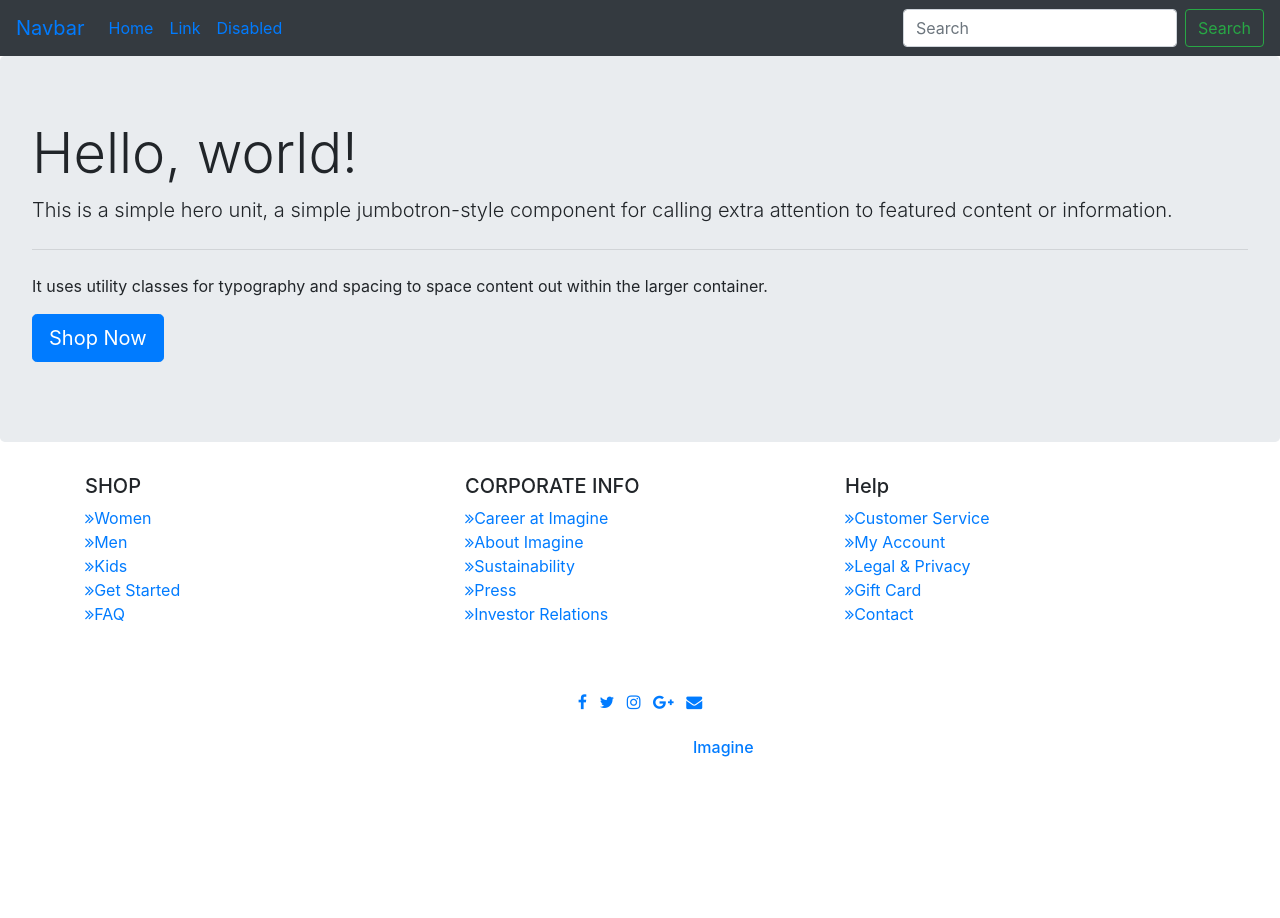
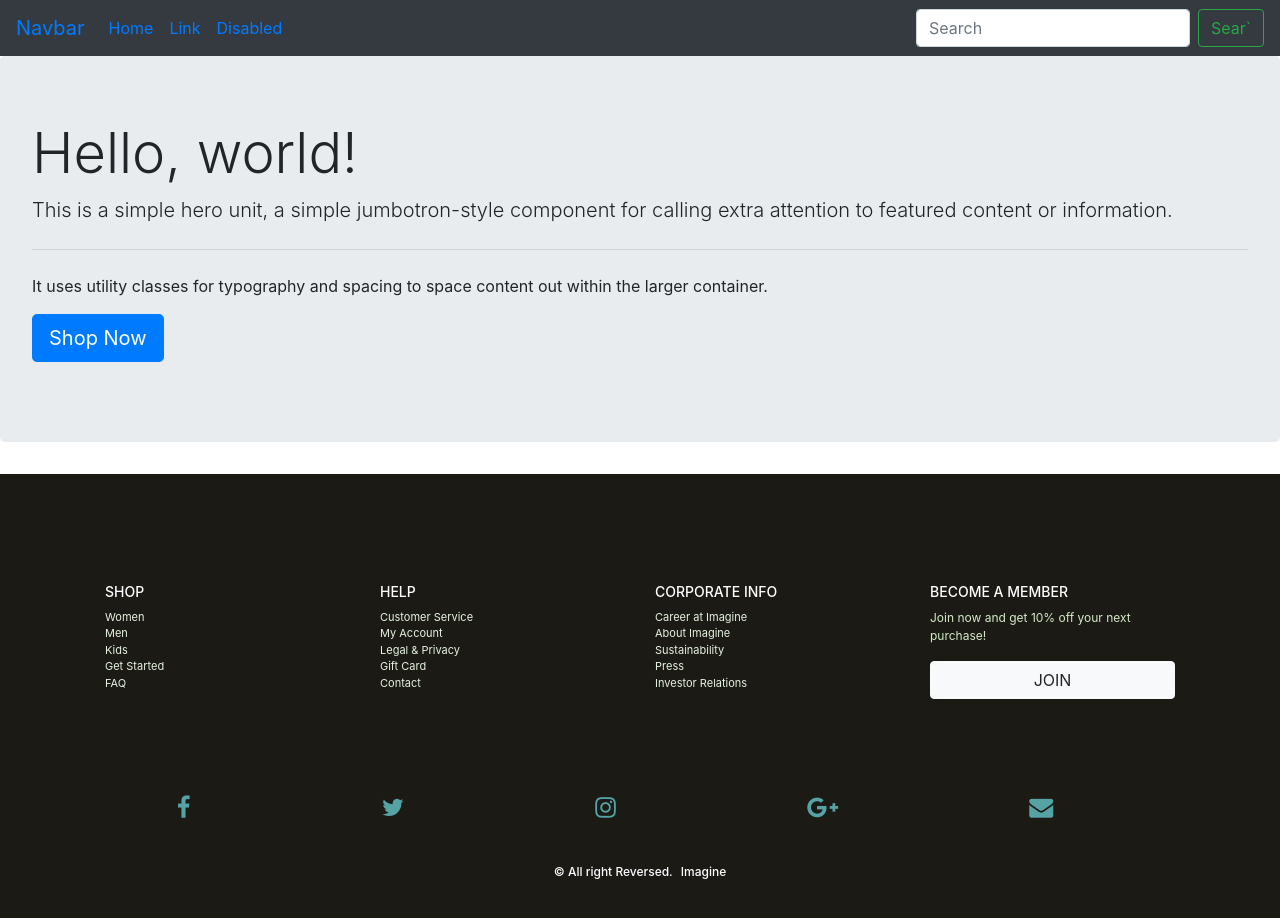
Before and after one commit to mq-5/Imagine, a plain HTML site: page index.html in a window 1280 px wide. Before the commit the page ends 800 px from the top, so only its background shows below. Drawn offline with nearby package versions, Linux system fonts and the light colour scheme.

Commit message:
Fixed Footer

```diff
--- a/index.html
+++ b/index.html
@@ -62,7 +62,7 @@
             aria-label="Search"
           />
           <button class="btn btn-outline-success my-2 my-sm-0" type="submit">
-            Search
+            Sear`
           </button>
         </form>
       </div>
@@ -76,60 +76,73 @@
             <a class="btn btn-primary btn-lg" href="#" role="button">Shop Now</a>
           </p>
         </div>
-    <section id="footer">
+    <!-- Footer --> <section id="footer">
       <div class="container">
-        <div class="row text-center text-xs-center text-sm-left text-md-left">
-          <div class="col-xs-12 col-sm-4 col-md-4">
+        <!-- Div-Row Text Links-->
+        <div class="row row-links text-center text-xs-center text-sm-left text-md-left">
+          <!-- Div-Col Shop -->
+          <div class="footer-col col-xs-12 col-sm-4 col-md-6 col-lg-3">
             <h5>SHOP</h5>
             <ul class="list-unstyled quick-links">
-              <li><a href="javascript:void();"><i class="fa fa-angle-double-right"></i>Women</a></li>
-              <li><a href="javascript:void();"><i class="fa fa-angle-double-right"></i>Men</a></li>
-              <li><a href="javascript:void();"><i class="fa fa-angle-double-right"></i>Kids</a></li>
-              <li><a href="javascript:void();"><i class="fa fa-angle-double-right"></i>Get Started</a></li>
-              <li><a href="javascript:void();"><i class="fa fa-angle-double-right"></i>FAQ</a></li>
+              <li><a href="javascript:void();">Women</a></li>
+              <li><a href="javascript:void();">Men</a></li>
+              <li><a href="javascript:void();">Kids</a></li>
+              <li><a href="javascript:void();">Get Started</a></li>
+              <li><a href="javascript:void();">FAQ</a></li>
             </ul>
           </div>
-          <div class="col-xs-12 col-sm-4 col-md-4">
+          <!-- Div-Col Help -->
+          <div class="footer-col col-xs-12 col-sm-4 col-md-6 col-lg-3">
+            <h5>HELP</h5>
+            <ul class="list-unstyled quick-links">
+              <li><a href="javascript:void();">Customer Service</a></li>
+              <li><a href="javascript:void();">My Account</a></li>
+              <li><a href="javascript:void();">Legal & Privacy</a></li>
+              <li><a href="javascript:void();">Gift Card</a></li>
+              <li><a href="javascript:void();">Contact</a></li>
+            </ul>
+          </div>
+          <!-- Div-Col Corporate Info -->
+          <div class="footer-col col-xs-12 col-sm-4 col-md-6 col-lg-3">
             <h5>CORPORATE INFO</h5>
             <ul class="list-unstyled quick-links">
-              <li><a href="javascript:void();"><i class="fa fa-angle-double-right"></i>Career at Imagine</a></li>
-              <li><a href="javascript:void();"><i class="fa fa-angle-double-right"></i>About Imagine</a></li>
-              <li><a href="javascript:void();"><i class="fa fa-angle-double-right"></i>Sustainability</a></li>
-              <li><a href="javascript:void();"><i class="fa fa-angle-double-right"></i>Press</a></li>
-              <li><a href="javascript:void();"><i class="fa fa-angle-double-right"></i>Investor Relations</a></li>
+              <li><a href="javascript:void();">Career at Imagine</a></li>
+              <li><a href="javascript:void();">About Imagine</a></li>
+              <li><a href="javascript:void();">Sustainability</a></li>
+              <li><a href="javascript:void();">Press</a></li>
+              <li><a href="javascript:void();">Investor Relations</a></li>
             </ul>
           </div>
-          <div class="col-xs-12 col-sm-4 col-md-4">
-            <h5>Help</h5>
-            <ul class="list-unstyled quick-links">
-              <li><a href="javascript:void();"><i class="fa fa-angle-double-right"></i>Customer Service</a></li>
-              <li><a href="javascript:void();"><i class="fa fa-angle-double-right"></i>My Account</a></li>
-              <li><a href="javascript:void();"><i class="fa fa-angle-double-right"></i>Legal & Privacy</a></li>
-              <li><a href="javascript:void();"><i class="fa fa-angle-double-right"></i>Gift Card</a></li>
-              <li><a href="javascript:void();"><i class="fa fa-angle-double-right"></i>Contact</a></li>
-            </ul>
+          <!-- Div-Col Become a Member -->
+          <div class="footer-col col-xs-12 col-sm-12 col-md-6 col-lg-3">
+            <h5>BECOME A MEMBER</h5>
+            <p>Join now and get 10% off your next purchase!</p>
+            <button type="button" class="btn btn-light btn-block">JOIN</button>
           </div>
         </div>
-        <div class="row">
+        <!-- Div-Row Social Media-->
+        <div class="row row-social">
           <div class="col-xs-12 col-sm-12 col-md-12 mt-2 mt-sm-5">
             <ul class="list-unstyled list-inline social text-center">
-              <li class="list-inline-item"><a href="javascript:void();"><i class="fa fa-facebook"></i></a></li>
-              <li class="list-inline-item"><a href="javascript:void();"><i class="fa fa-twitter"></i></a></li>
-              <li class="list-inline-item"><a href="javascript:void();"><i class="fa fa-instagram"></i></a></li>
-              <li class="list-inline-item"><a href="javascript:void();"><i class="fa fa-google-plus"></i></a></li>
-              <li class="list-inline-item"><a href="javascript:void();" target="_blank"><i class="fa fa-envelope"></i></a></li>
+              <li class="list-inline-item"><a href="javascript:void();"><i class="fa fa-facebook" style="font-size:24px;color:#56A3A6;";"></i></a></li>
+              <li class="list-inline-item"><a href="javascript:void();"><i class="fa fa-twitter" style="font-size:24px;color:#56A3A6;"></i></a></li>
+              <li class="list-inline-item"><a href="javascript:void();"><i class="fa fa-instagram" style="font-size:24px;color:#56A3A6;"></i></a></li>
+              <li class="list-inline-item"><a href="javascript:void();"><i class="fa fa-google-plus" style="font-size:24px;color:#56A3A6;"></i></a></li>
+              <li class="list-inline-item"><a href="javascript:void();" target="_blank"><i class="fa fa-envelope" style="font-size:24px;color:#56A3A6;"></i></a></li>
             </ul>
           </div>
           </hr>
         </div>
+        <!-- Div-Row Copyright -->
         <div class="row">
           <div class="col-xs-12 col-sm-12 col-md-12 mt-2 mt-sm-2 text-center text-white">
-            <p class="h6">&copy All right Reversed.<a class="text-green ml-2" href="" target="_blank">Imagine</a></p>
+            <p class="h6">&copy All right Reversed.<a class="text-white ml-2" href="" target="_blank">Imagine</a></p>
           </div>
           </hr>
         </div>
       </div>
     </section>
+
 
     <script
       src="https://code.jquery.com/jquery-3.3.1.slim.min.js"
--- a/style.css
+++ b/style.css
@@ -0,0 +1,51 @@
+#footer {
+    background-color: #1B1A15;
+    padding-top: 70px;
+    padding-bottom: 50px;
+    color: #D4EAC8;
+}
+
+#footer a {
+    color: #E7F3E1;
+}
+
+#footer h5 {
+    color: white;
+    text-emphasis: strong;
+    font-size: 14px
+}
+
+.footer-col {
+    margin-top: 20px;
+}
+
+#footer li {
+    font-size: 11px
+}
+
+#footer p {
+    font-size: 12px
+}
+
+.row-social {
+    margin-top: 20px;
+    margin-bottom: 20px;
+}
+
+.row-links {
+    padding: 20px;
+}
+
+
+
+.social {
+    display: flex;
+    justify-content: space-around;
+    padding-left: 50px;
+    padding-right: 50px;
+    color: #56A3A6;
+}
+
+.social li a {
+    color: #56A3A6;
+}
```
